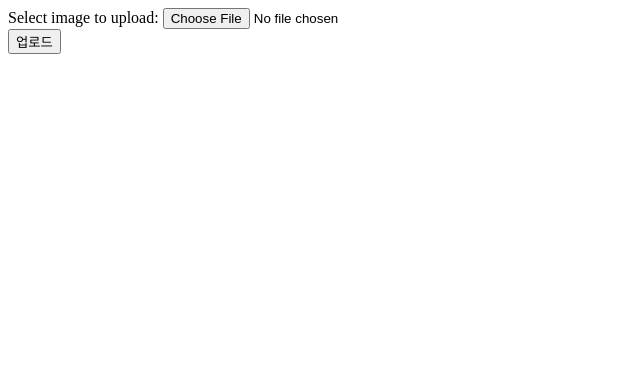
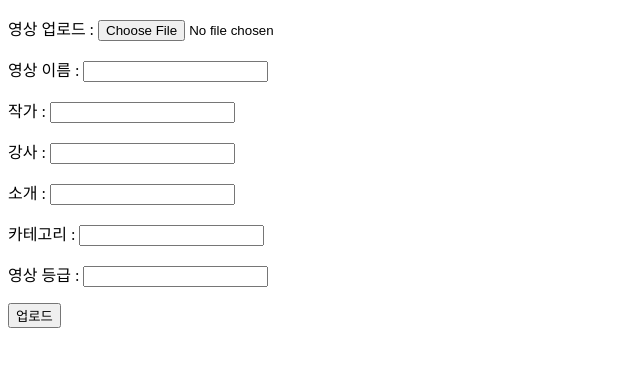
Before and after one commit to rod40430/web-2021-homeworkout, a PHP site: page /upload.php in a window 1280 px wide. Shown: the top 367 px of the page, without its empty margins (0-640 px from the left). Run offline with PHP 8.4, Linux system fonts and the light colour scheme.

Commit message:
동넣뺴 re

```diff
--- a/upload.php
+++ b/upload.php
@@ -8,8 +8,13 @@
 </head>
 <body>
 <form action="./php/upload.php" method="post" enctype="multipart/form-data">
-    Select image to upload:
-    <input type="file" name="userfile" id="upload"><br>
+    <p>영상 업로드 : <input type="file" name="userfile" id="upload"></p>
+    <p>영상 이름 : <input type="text" name="name"></p>
+    <p>작가 : <input type="text" name="author"></p>
+    <p>강사 : <input type="text" name="teacher"></p>
+    <p>소개 : <input type="text" name="introduce"></p>
+    <p>카테고리 : <input type="text" name="category"></p>
+    <p>영상 등급 : <input type="text" name="vr_rank"></p>
     <input type="submit" value="업로드">
 </form>
 
```
Also changed, not shown: email.php (renamed from email.html), 2 other files.
